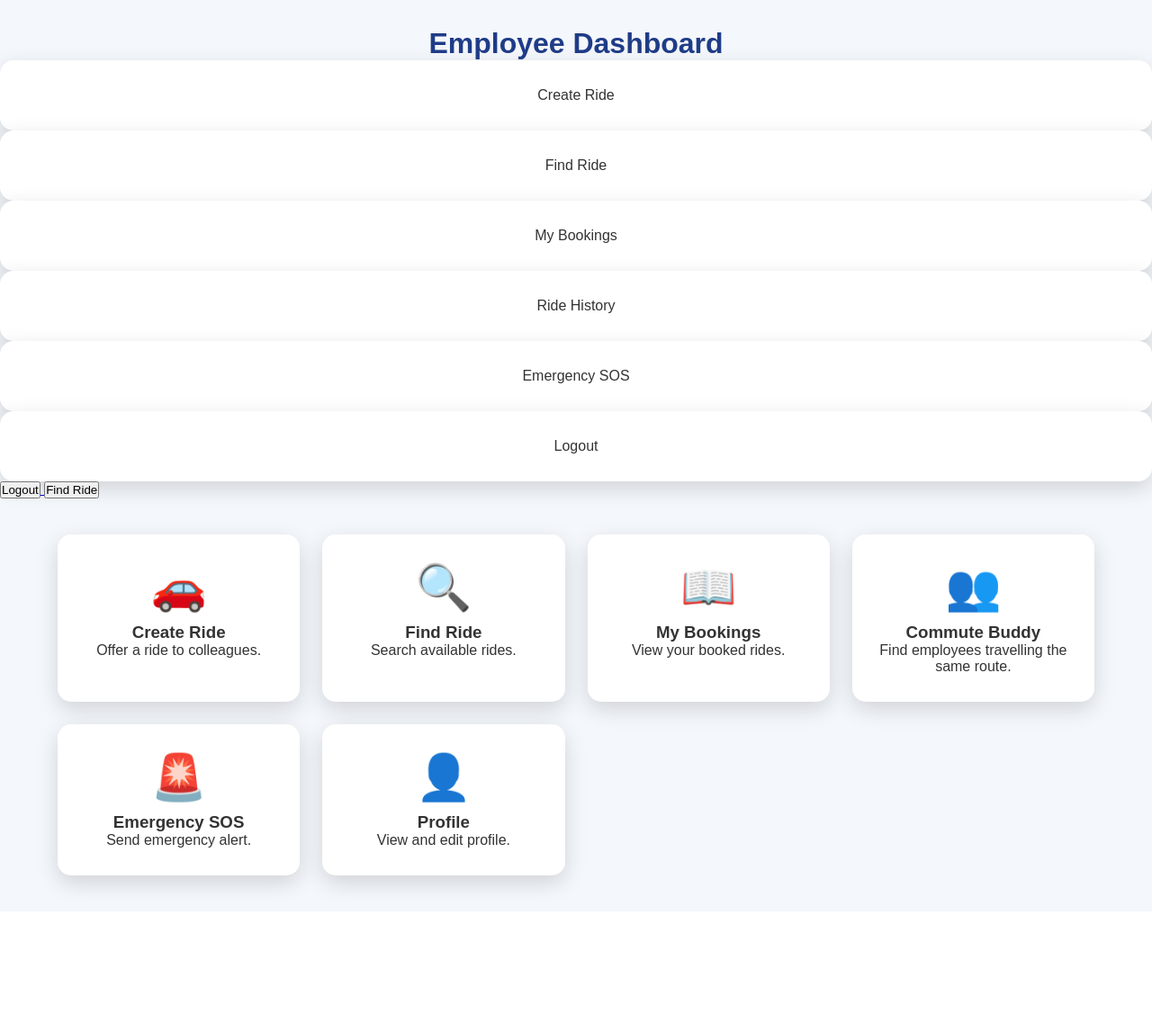
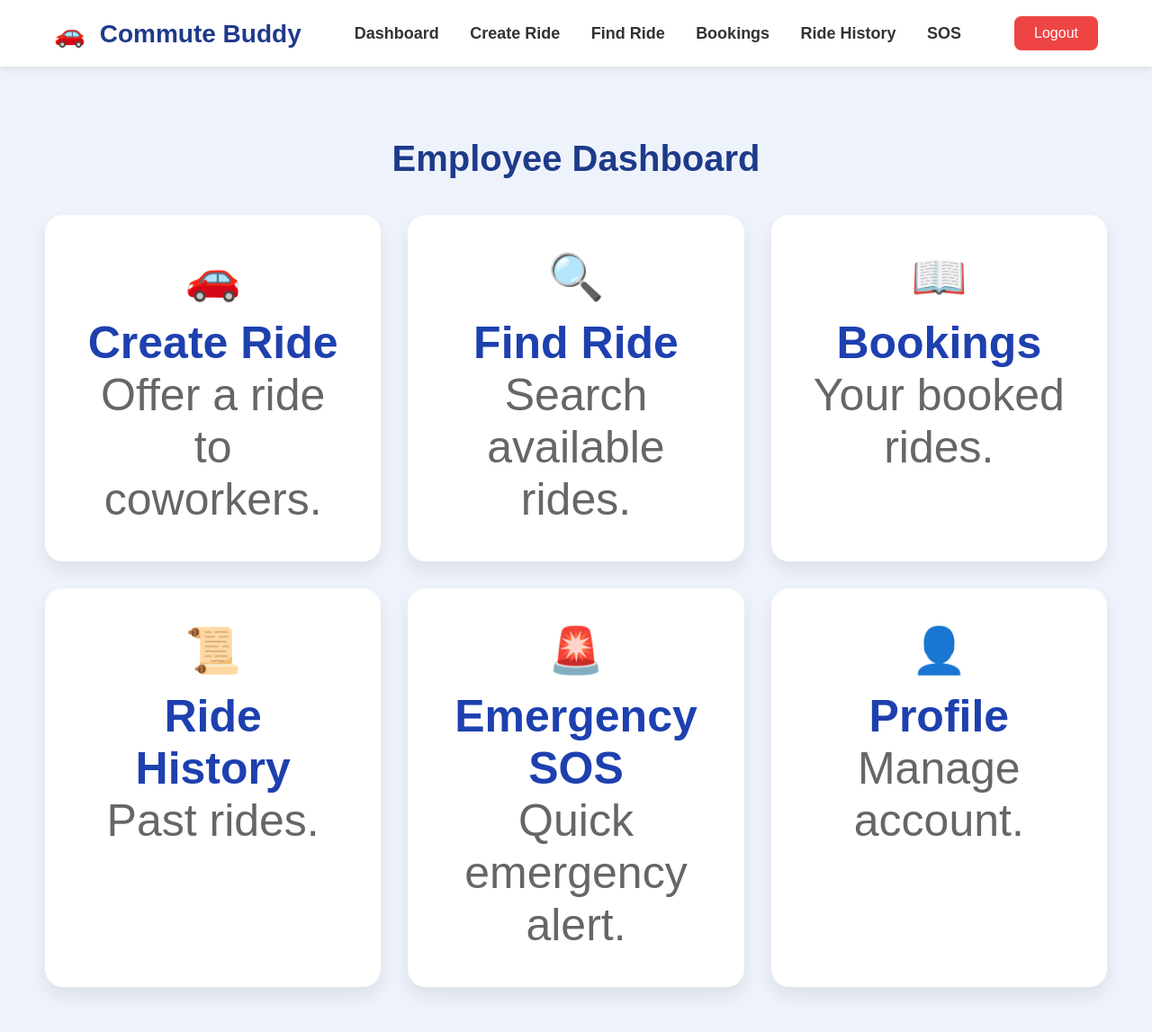
Before and after one commit to neev78/Oddo-x-final, a Flask app: page /dashboard in a window 1280 px wide. Shown: the whole page at 90% size. Before the commit the page ends 1000 px from the top, so only its background shows below. Run offline with Flask 3, Linux system fonts and the light colour scheme; the visitor is signed in with stand-in values (Sample User, id 1).

Commit message:
Dashboard updated

```diff
--- a/app.py
+++ b/app.py
@@ -37,14 +37,20 @@ def register():
 
     if request.method == "POST":
 
+        email = request.form["email"]
+
+        # Check if email already exists
+        users = db.collection("Users").where("email", "==", email).stream()
+
+        for user in users:
+            return "Email already registered! Please login."
+
         user_data = {
-
             "name": request.form["name"],
             "employee_id": request.form["employee_id"],
-            "email": request.form["email"],
+            "email": email,
             "phone": request.form["phone"],
             "password": request.form["password"]
-
         }
 
         db.collection("Users").add(user_data)
--- a/static/css/style.css
+++ b/static/css/style.css
@@ -340,3 +340,150 @@ h1{
     background:#218838;
 
 }
+body{
+    margin:0;
+    font-family:Arial,sans-serif;
+    background:#eef3fb;
+}
+
+/* Navbar */
+
+.navbar{
+
+display:flex;
+
+justify-content:space-between;
+
+align-items:center;
+
+padding:18px 60px;
+
+background:white;
+
+box-shadow:0 2px 8px rgba(0,0,0,.1);
+
+}
+
+.logo{
+
+font-size:28px;
+
+font-weight:bold;
+
+color:#1e3a8a;
+
+}
+
+.logo span{
+
+margin-left:8px;
+
+}
+
+nav a{
+
+text-decoration:none;
+
+margin:0 15px;
+
+color:#333;
+
+font-weight:bold;
+
+transition:.3s;
+
+}
+
+nav a:hover{
+
+color:#1e40af;
+
+}
+
+.logout-btn{
+
+padding:10px 22px;
+
+background:#ef4444;
+
+color:white;
+
+border-radius:8px;
+
+text-decoration:none;
+
+}
+
+.dashboard{
+
+padding:50px;
+
+text-align:center;
+
+}
+
+.dashboard h1{
+
+font-size:40px;
+
+color:#1e3a8a;
+
+margin-bottom:40px;
+
+}
+
+.card-container{
+
+display:grid;
+
+grid-template-columns:repeat(3,1fr);
+
+gap:30px;
+
+}
+
+.card{
+
+background:white;
+
+padding:40px;
+
+border-radius:20px;
+
+text-decoration:none;
+
+color:#333;
+
+box-shadow:0 10px 20px rgba(0,0,0,.08);
+
+transition:.3s;
+
+}
+
+.card:hover{
+
+transform:translateY(-8px);
+
+box-shadow:0 15px 30px rgba(0,0,0,.15);
+
+}
+
+.card h2{
+
+margin-top:15px;
+
+color:#1e40af;
+
+}
+
+.card p{
+
+color:#666;
+
+}
+
+.card{
+
+font-size:50px;
+
+}
--- a/templates/dashboard.html
+++ b/templates/dashboard.html
@@ -1,79 +1,115 @@
 <!DOCTYPE html>
 <html>
 <head>
+    <title>Commute Buddy Dashboard</title>
 
-<title>Dashboard</title>
-
-<link rel="stylesheet" href="{{ url_for('static', filename='css/style.css') }}">
-
+    <link rel="stylesheet"
+          href="{{ url_for('static', filename='css/style.css') }}">
 </head>
 
 <body>
 
+<header class="navbar">
+
+    <div class="logo">
+        🚗 <span>Commute Buddy</span>
+    </div>
+
+    <nav>
+
+        <a href="/dashboard">Dashboard</a>
+
+        <a href="/create_ride">Create Ride</a>
+
+        <a href="/find_ride">Find Ride</a>
+
+        <a href="#">Bookings</a>
+
+        <a href="#">Ride History</a>
+
+        <a href="#">SOS</a>
+
+    </nav>
+
+    <a href="/" class="logout-btn">Logout</a>
+
+</header>
+
+
+<div class="dashboard">
+
 <h1>Employee Dashboard</h1>
 
-<div class="cards">
+<div class="card-container">
 
-<div class="card">Create Ride</div>
+<a href="/create_ride" class="card">
 
-<div class="card">Find Ride</div>
+🚗
 
-<div class="card">My Bookings</div>
+<h2>Create Ride</h2>
 
-<div class="card">Ride History</div>
+<p>Offer a ride to coworkers.</p>
 
-<div class="card">Emergency SOS</div>
-
-<div class="card">Logout</div>
-
-<a href="/logout">
-    <button>Logout</button>
 </a>
 
-<a href="/find_ride">
-    <button>Find Ride</button>
+
+<a href="/find_ride" class="card">
+
+🔍
+
+<h2>Find Ride</h2>
+
+<p>Search available rides.</p>
+
 </a>
 
-<div class="dashboard-container">
 
-    <a href="/create_ride" class="card">
-        <h2>🚗</h2>
-        <h3>Create Ride</h3>
-        <p>Offer a ride to colleagues.</p>
-    </a>
+<a href="#" class="card">
 
-    <a href="/find_ride" class="card">
-        <h2>🔍</h2>
-        <h3>Find Ride</h3>
-        <p>Search available rides.</p>
-    </a>
+📖
 
-    <a href="/my_bookings" class="card">
-        <h2>📖</h2>
-        <h3>My Bookings</h3>
-        <p>View your booked rides.</p>
-    </a>
+<h2>Bookings</h2>
 
-    <a href="/commute_buddy" class="card">
-        <h2>👥</h2>
-        <h3>Commute Buddy</h3>
-        <p>Find employees travelling the same route.</p>
-    </a>
+<p>Your booked rides.</p>
 
-    <a href="/sos" class="card">
-        <h2>🚨</h2>
-        <h3>Emergency SOS</h3>
-        <p>Send emergency alert.</p>
-    </a>
+</a>
 
-    <a href="/profile" class="card">
-        <h2>👤</h2>
-        <h3>Profile</h3>
-        <p>View and edit profile.</p>
-    </a>
+
+<a href="#" class="card">
+
+📜
+
+<h2>Ride History</h2>
+
+<p>Past rides.</p>
+
+</a>
+
+
+<a href="#" class="card">
+
+🚨
+
+<h2>Emergency SOS</h2>
+
+<p>Quick emergency alert.</p>
+
+</a>
+
+
+<a href="#" class="card">
+
+👤
+
+<h2>Profile</h2>
+
+<p>Manage account.</p>
+
+</a>
+
+</div>
 
 </div>
 
 </body>
-
 </html>
--- a/templates/register.html
+++ b/templates/register.html
@@ -22,7 +22,7 @@
 
     <input type="email" name="email" placeholder="Email" required>
 
-    <input type="text" name="phone" placeholder="Phone Number" required>
+    <input type="text" name="phone" placeholder="Phone Number" pattern="[0-9]{10}" required>
 
     <input type="password" name="password" placeholder="Password" required>
 
```
